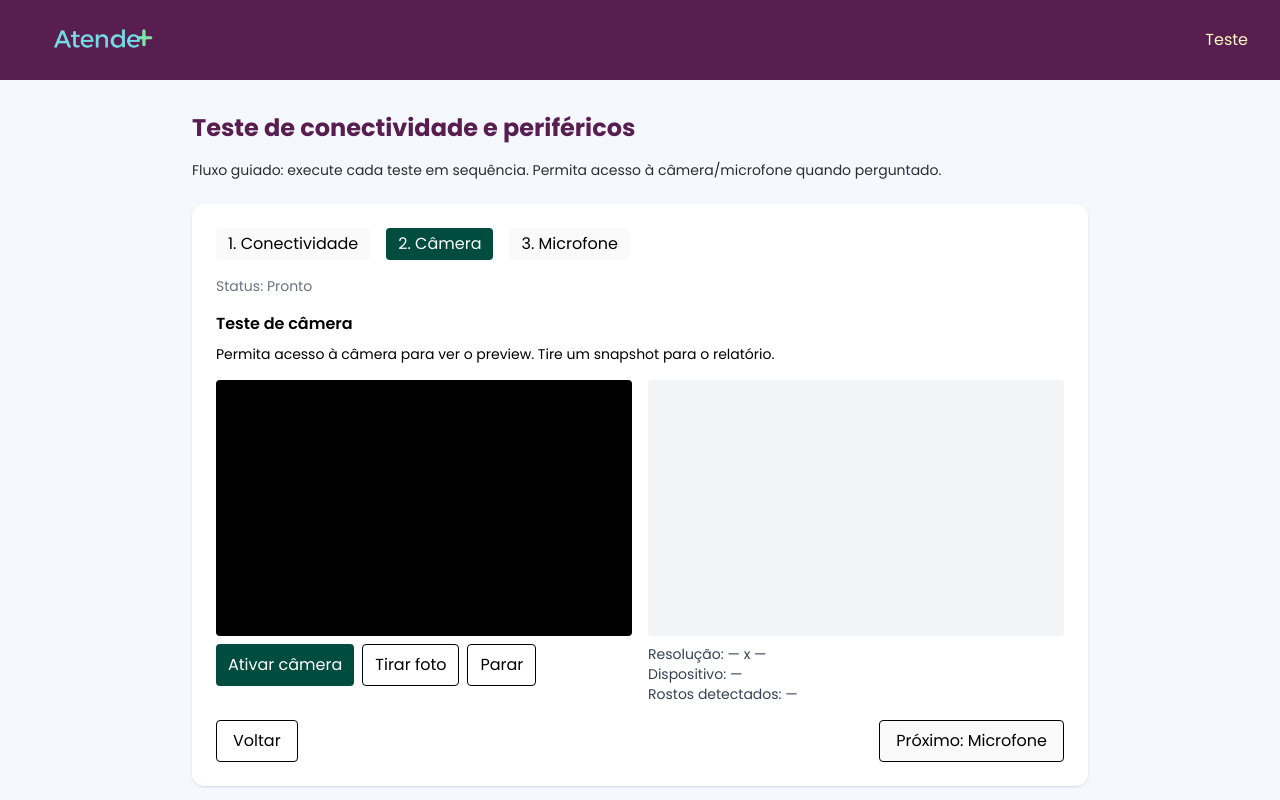
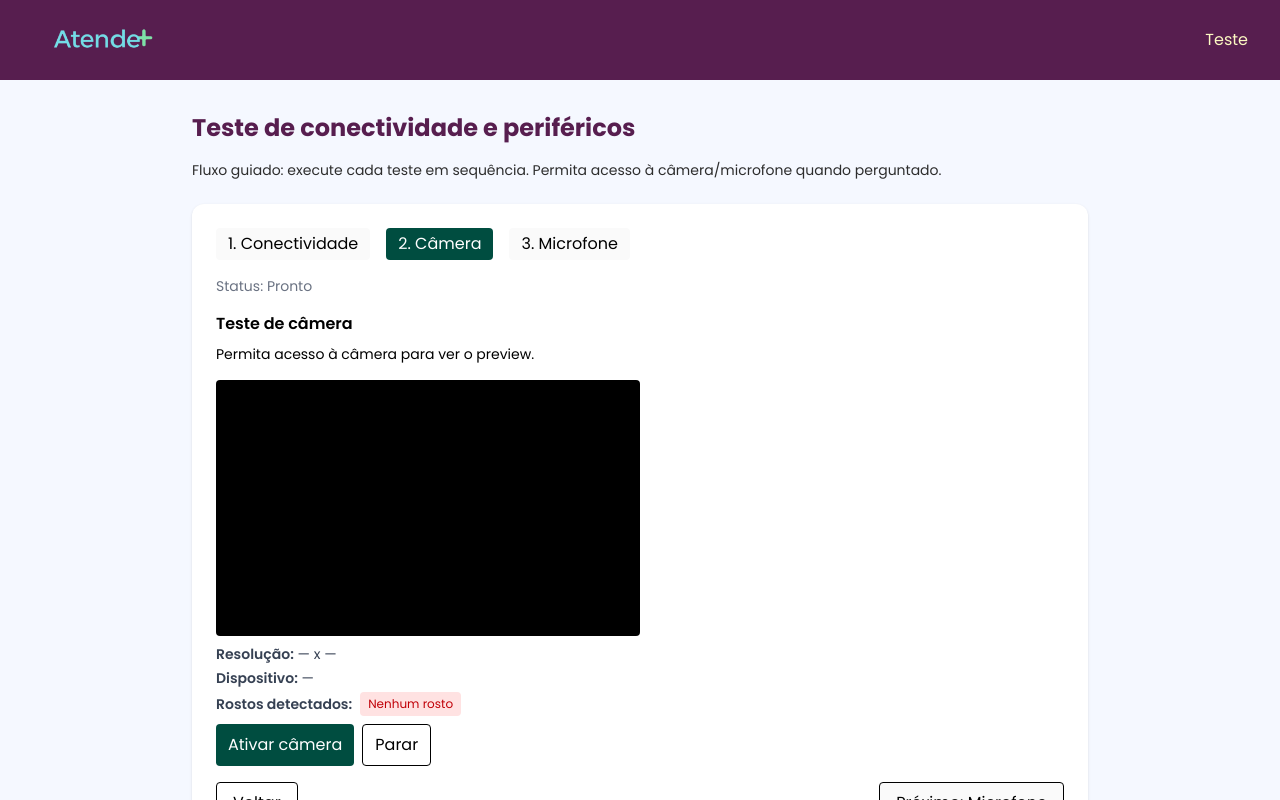
Before and after one commit to ChallengeAnaGuJoao/porta-de-entrada, a React (Vite) app: page /teste in a window 1280 px wide. Both pictures are taken after a click on the button "2. Câmera". Shown: the top 800 px of the page. Built offline with nearby package versions, Linux system fonts and the light colour scheme.

Commit message:
tirei foto da camera, botei favicon, mudei o retorno do resultado dos testes

```diff
--- a/index.html
+++ b/index.html
@@ -2,7 +2,7 @@
 <html lang="en">
   <head>
     <meta charset="UTF-8" />
-    <link rel="icon" type="image/svg+xml" href="/vite.svg" />
+    <link rel="icon" type="image/png" href="/favicon.ico" />
     <meta name="viewport" content="width=device-width, initial-scale=1.0" />
     <title>porta-de-entrada</title>
   </head>
--- a/src/page/teste.tsx
+++ b/src/page/teste.tsx
@@ -132,28 +132,6 @@ export function Teste() {
     } finally {
       setBusy(false);
     }
-  }
-
-  function takeSnapshot() {
-    const video = videoRef.current;
-    const canvas = canvasRef.current;
-    if (!video || !canvas) return;
-    canvas.width = video.videoWidth || 640;
-    canvas.height = video.videoHeight || 360;
-    const ctx = canvas.getContext("2d");
-    if (!ctx) return;
-    ctx.drawImage(video, 0, 0, canvas.width, canvas.height);
-    const dataUrl = canvas.toDataURL("image/png");
-    setResults(prev => {
-        if (!prev.camera) return prev;
-        return {
-            ...prev,
-            camera: {
-                ...(prev.camera ?? {}),
-                snapshotDataUrl: dataUrl
-            }
-        };
-    });
   }
 
   function stopCamera() {
@@ -462,8 +440,7 @@ function drawLevel() {
   <div>
     <h2 className="font-semibold mb-2">Teste de câmera</h2>
     <p className="text-sm mb-4">
-                Permita acesso à câmera para ver o preview. Tire um snapshot para
-                o relatório.
+      Permita acesso à câmera para ver o preview.
     </p>
 
     <div className="flex flex-col md:flex-row md:gap-4">
@@ -481,6 +458,33 @@ function drawLevel() {
             </div>
           )}
         </div>
+
+        {/* Infos da câmera */}
+        <div className="text-sm text-gray-700 mb-2 space-y-1">
+          <p>
+            <span className="font-semibold">Resolução:</span>{" "}
+            {results.camera?.resolution?.width ?? "—"} x{" "}
+            {results.camera?.resolution?.height ?? "—"}
+          </p>
+          <p>
+            <span className="font-semibold">Dispositivo:</span>{" "}
+            {results.camera?.deviceLabel ?? "—"}
+          </p>
+          <p className="flex items-center gap-2">
+            <span className="font-semibold">Rostos detectados:</span>
+            {results.faces && results.faces > 0 ? (
+              <span className="px-2 py-1 rounded bg-green-100 text-green-700 text-xs font-medium">
+                {results.faces} rosto(s) encontrado(s)
+              </span>
+            ) : (
+              <span className="px-2 py-1 rounded bg-red-100 text-red-700 text-xs font-medium">
+                Nenhum rosto
+              </span>
+            )}
+          </p>
+        </div>
+
+        {/* Botões */}
         <div className="flex flex-wrap gap-2">
           <button
             disabled={busy}
@@ -490,34 +494,11 @@ function drawLevel() {
             Ativar câmera
           </button>
           <button
-                      onClick={takeSnapshot}
-                      className="px-3 py-2 rounded border w-full sm:w-auto"
-                    >
-                      Tirar foto
-                    </button>
-                    <button
             onClick={stopCamera}
             className="px-3 py-2 rounded border w-full sm:w-auto"
           >
             Parar
           </button>
-                  </div>
-                </div>
-
-                <div className="md:w-1/2 mt-4 md:mt-0">
-                  <canvas
-                    ref={canvasRef}
-                    className="w-full h-64 bg-gray-100 rounded mb-2"
-                  />
-                  <div className="text-sm text-gray-700">
-                    <p>
-                      Resolução: {results.camera?.resolution?.width ?? "—"} x{" "}
-                      {results.camera?.resolution?.height ?? "—"}
-                    </p>
-                    <p>Dispositivo: {results.camera?.deviceLabel ?? "—"}</p>
-                    <p>
-                      Rostos detectados: {results.faces ?? "—"}
-                    </p>
         </div>
       </div>
     </div>
@@ -538,6 +519,8 @@ function drawLevel() {
     </div>
   </div>
 )}
+
+
 
           {/* --- MICROPHONE --- */}
           {step === "mic" && (
@@ -663,10 +646,61 @@ function drawLevel() {
 {step === "done" && (
   <div>
     <h2 className="font-semibold mb-2">Resumo / Resultados</h2>
-              <div className="bg-white p-4 rounded shadow">
-                <pre className="text-sm max-h-64 overflow-auto">
-                  {JSON.stringify(results, null, 2)}
-                </pre>
+    <div className="bg-white p-4 rounded shadow space-y-3 text-sm leading-relaxed text-gray-800">
+
+      {/* Conectividade */}
+      <div>
+        <h3 className="font-semibold text-roxo-escuro">Conectividade</h3>
+        {results.connectivity ? (
+          <p>
+            Latência de <b>{results.connectivity.pingMs} ms</b>, velocidade de
+            download <b>{results.connectivity.downloadKbps} kbps</b> (
+            {results.connectivity.downloadBytes} bytes).
+            Status:{" "}
+            {results.connectivity.status === "success"
+              ? "✅ Conexão estável"
+              : "❌ Problemas detectados"}
+          </p>
+        ) : (
+          <p>Não foi realizado.</p>
+        )}
+      </div>
+
+      {/* Câmera */}
+      <div>
+        <h3 className="font-semibold text-roxo-escuro">Câmera</h3>
+        {results.camera ? (
+          <p>
+            Dispositivo: <b>{results.camera.deviceLabel ?? "Não identificado"}</b>,
+            resolução <b>{results.camera.resolution?.width} x {results.camera.resolution?.height}</b>.
+            {results.faces && results.faces > 0 ? (
+              <> Foram detectados <b>{results.faces}</b> rosto(s). ✅</>
+            ) : (
+              <> Nenhum rosto detectado. ❌</>
+            )}
+          </p>
+        ) : (
+          <p>Não foi realizado.</p>
+        )}
+      </div>
+
+      {/* Microfone */}
+      <div>
+        <h3 className="font-semibold text-roxo-escuro">Microfone</h3>
+        {results.mic ? (
+          <p>
+            Dispositivo: <b>{results.mic.deviceLabel ?? "Não identificado"}</b>.{" "}
+            Última gravação com tamanho de <b>{results.mic.recordedBlobSize} bytes</b>.
+            Nível de áudio máximo detectado:{" "}
+            <b>{(results.mic.rms ?? 0).toFixed(3)}</b>.{" "}
+            {results.mic.status === "success"
+              ? "✅ Captação de áudio bem-sucedida."
+              : "❌ Não foi detectado áudio."}
+          </p>
+        ) : (
+          <p>Não foi realizado.</p>
+        )}
+      </div>
 
       <div className="mt-4 flex flex-wrap gap-3">
         <button
@@ -688,6 +722,7 @@ function drawLevel() {
     </div>
   </div>
 )}
+
         </div>
       </div>
     </div>
```
Also changed, not shown: 1 other file (tests, documents, lock files or other folders). Lines whose indentation alone changed are shown as unchanged.
